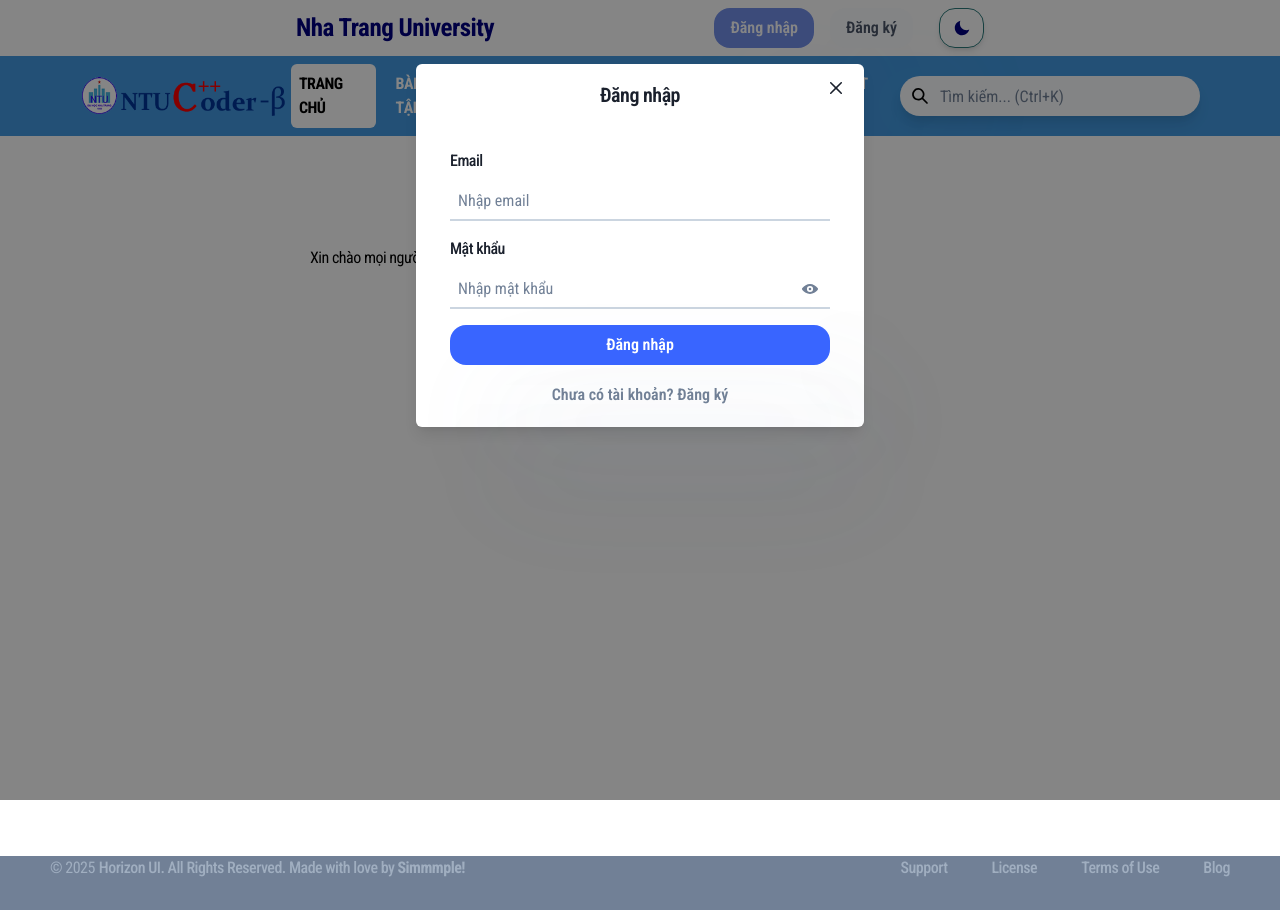
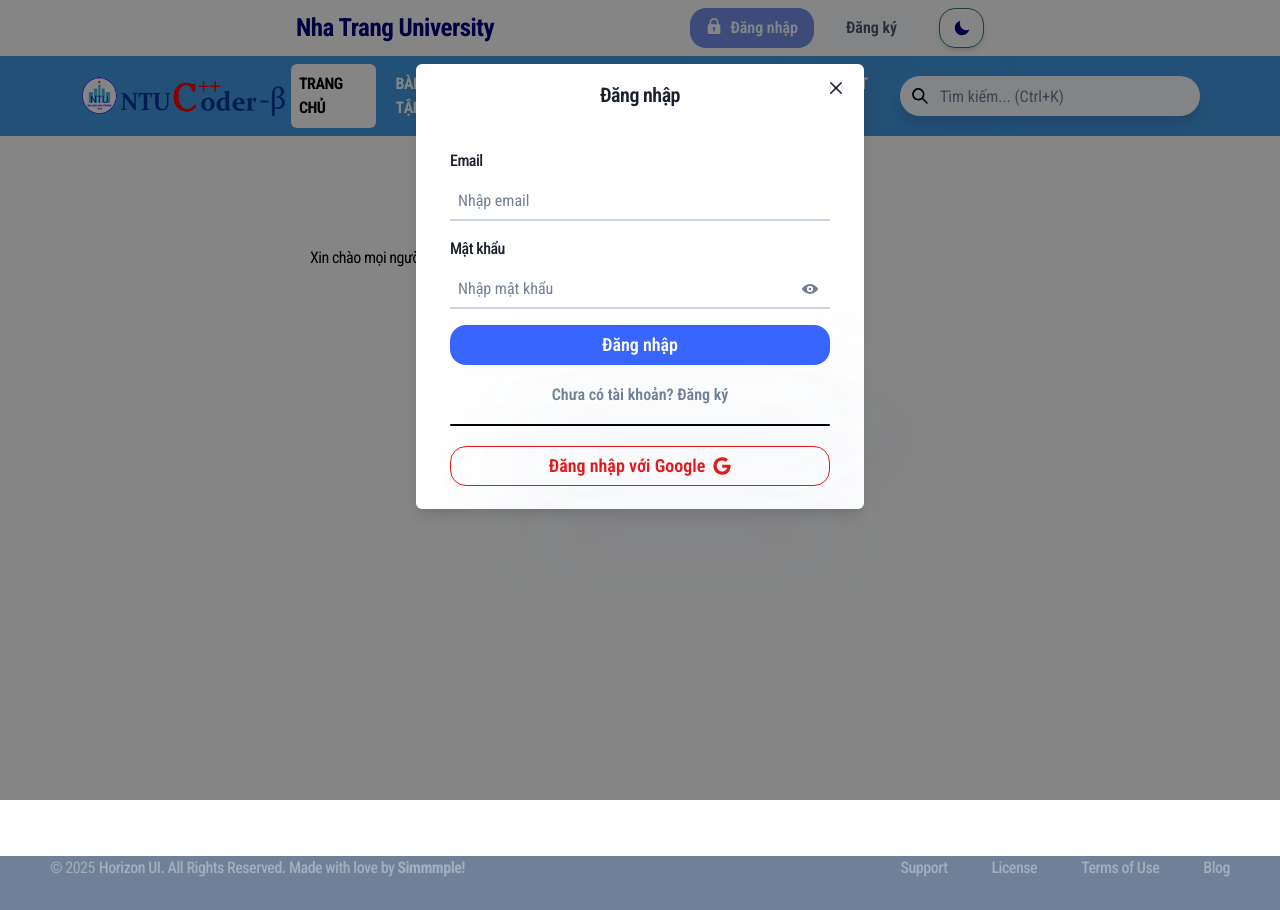
Before and after one commit to nguyenduydan/ntucoder, a React (Create React App) app in the folder front-end/: page / in a window 1280 px wide. Both pictures are taken after a click on the button "Đăng nhập". Built offline with nearby package versions, Linux system fonts and the light colour scheme.

Commit message:
add modal login - register

```diff
--- a/front-end/src/layouts/user/components/header.js
+++ b/front-end/src/layouts/user/components/header.js
@@ -18,11 +18,12 @@ import {
     FormLabel,
     InputRightElement,
     IconButton,
+    Text
 } from "@chakra-ui/react";
 import { IoMdMoon, IoMdSunny } from 'react-icons/io';
-import { ViewIcon, ViewOffIcon } from "@chakra-ui/icons";
+import { LockIcon, ViewIcon, ViewOffIcon } from "@chakra-ui/icons";
 import FlushedInput from "../../../components/fields/InputField";
-
+import { FaGoogle } from "react-icons/fa";
 
 const Header = () => {
     const { colorMode, toggleColorMode } = useColorMode();
@@ -65,6 +66,7 @@ const Header = () => {
                         bg={loginBtn}
                         color={textBtn}
                         _hover={{ bg: 'navy.400', transform: 'scale(1.05)' }}
+                        leftIcon={<LockIcon mb={1} />}
                     >
                         Đăng nhập
                     </Button>
@@ -110,11 +112,32 @@ const Header = () => {
                                             <FlushedInput type="password" placeholder="Nhập lại mật khẩu" />
                                         </FormControl>
                                     )}
-                                    <Button colorScheme="blue" width="full" mt={4}>
+                                    <Button colorScheme="blue" width="full" mt={4} fontSize={18}>
                                         {isLogin ? "Đăng nhập" : "Đăng ký"}
                                     </Button>
                                     <Button variant="link" mt={5} onClick={handleToggle}>
                                         {isLogin ? "Chưa có tài khoản? Đăng ký" : "Đã có tài khoản? Đăng nhập"}
+                                    </Button>
+                                    <Box
+                                        align="center"
+                                        h='2px'
+                                        my={5}
+                                        borderBottomWidth='2px'
+                                        borderColor='black'
+                                        borderRadius={"md"}
+                                    ></Box>
+                                    {/* nút đang nhập google */}
+                                    <Button
+                                        rightIcon={<FaGoogle />}
+                                        colorScheme="red"
+                                        variant="outline"
+                                        onClick={() => {
+                                            // Xử lý đăng nhập Google
+                                            console.log("Đăng nhập với Google");
+                                        }}
+                                        fontSize={18}
+                                    >
+                                        Đăng nhập với Google
                                     </Button>
                                 </Flex>
                             </ModalBody>
--- a/front-end/src/routes.js
+++ b/front-end/src/routes.js
@@ -48,13 +48,12 @@ const routes = [
     ]
   },
   // Auth Routes
-  {
-    name: 'Sign In',
-    layout: '/auth',
-    path: '/sign-in',
-    icon: <Icon as={MdLock} width="20px" height="20px" color="inherit" />,
-    component: <SignInCentered />,
-  },
+  // {
+  //   name: 'Sign In',
+  //   layout: '/auth',
+  //   path: '/sign-in',
+  //   component: <SignInCentered />,
+  // },
 
   // User Routes
   {
@@ -68,28 +67,24 @@ const routes = [
     name: 'BÀI TẬP',
     layout: '/user',
     path: '/problem',
-    icon: <Icon as={MdLock} width="20px" height="20px" color="inherit" />,
     component: <Problem />,
   },
   {
     name: 'KỲ THI',
     layout: '/user',
     path: '/ky-thi',
-    icon: <Icon as={MdLock} width="20px" height="20px" color="inherit" />,
     component: <Problem />,
   },
   {
     name: 'HỎI & ĐÁP',
     layout: '/user',
     path: '/hoi-dap',
-    icon: <Icon as={MdLock} width="20px" height="20px" color="inherit" />,
     component: <Problem />,
   },
   {
     name: 'BẢNG CHẤM ĐIỂM',
     layout: '/user',
     path: '/bang-cham-diem',
-    icon: <Icon as={MdLock} width="20px" height="20px" color="inherit" />,
     component: <Problem />,
   },
   {
@@ -103,7 +98,6 @@ const routes = [
     name: 'CHAT BOX',
     layout: '/user',
     path: '/chatbox',
-    icon: <Icon as={MdLock} width="20px" height="20px" color="inherit" />,
     component: <Problem />,
   },
 ];
```
